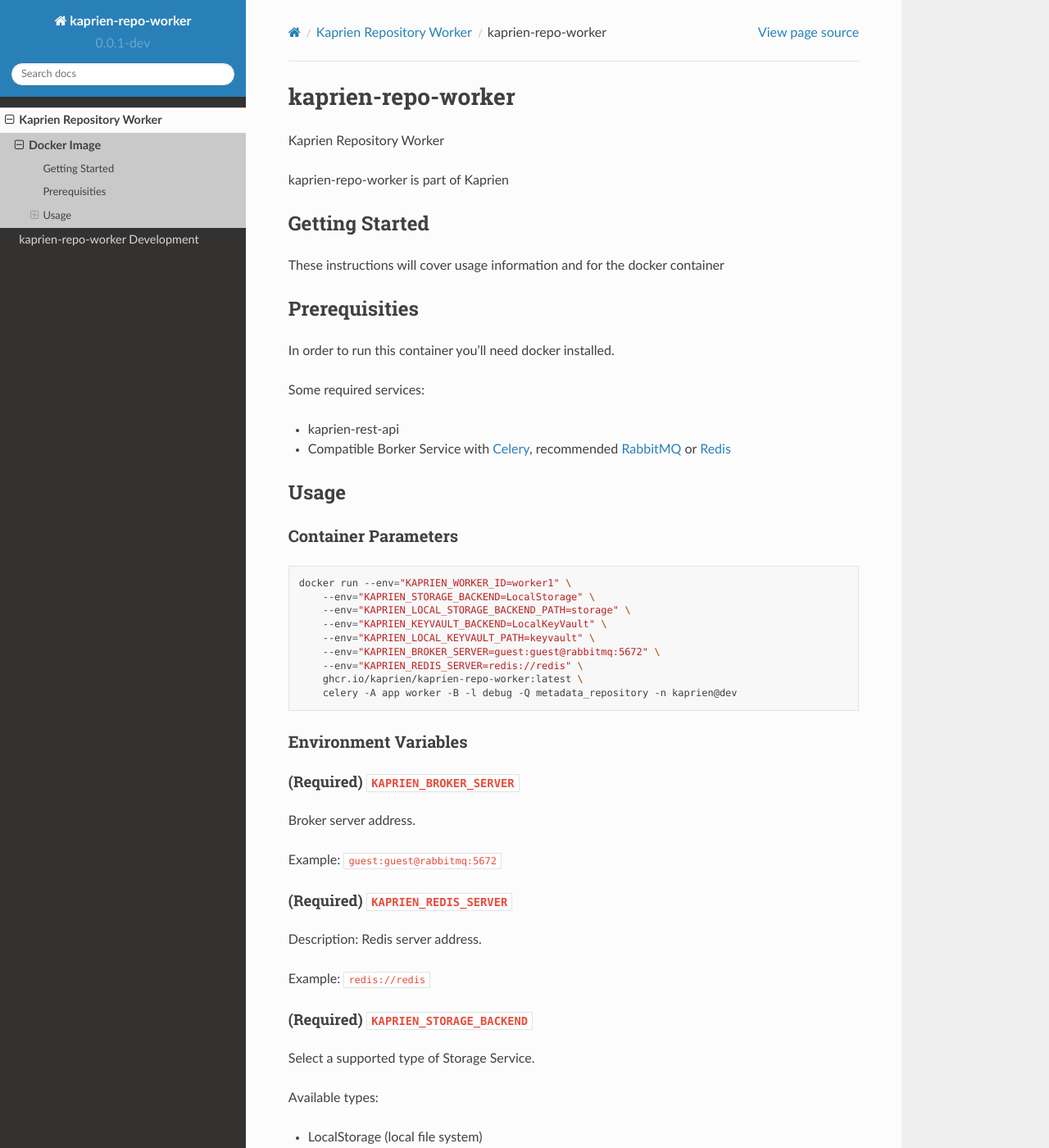
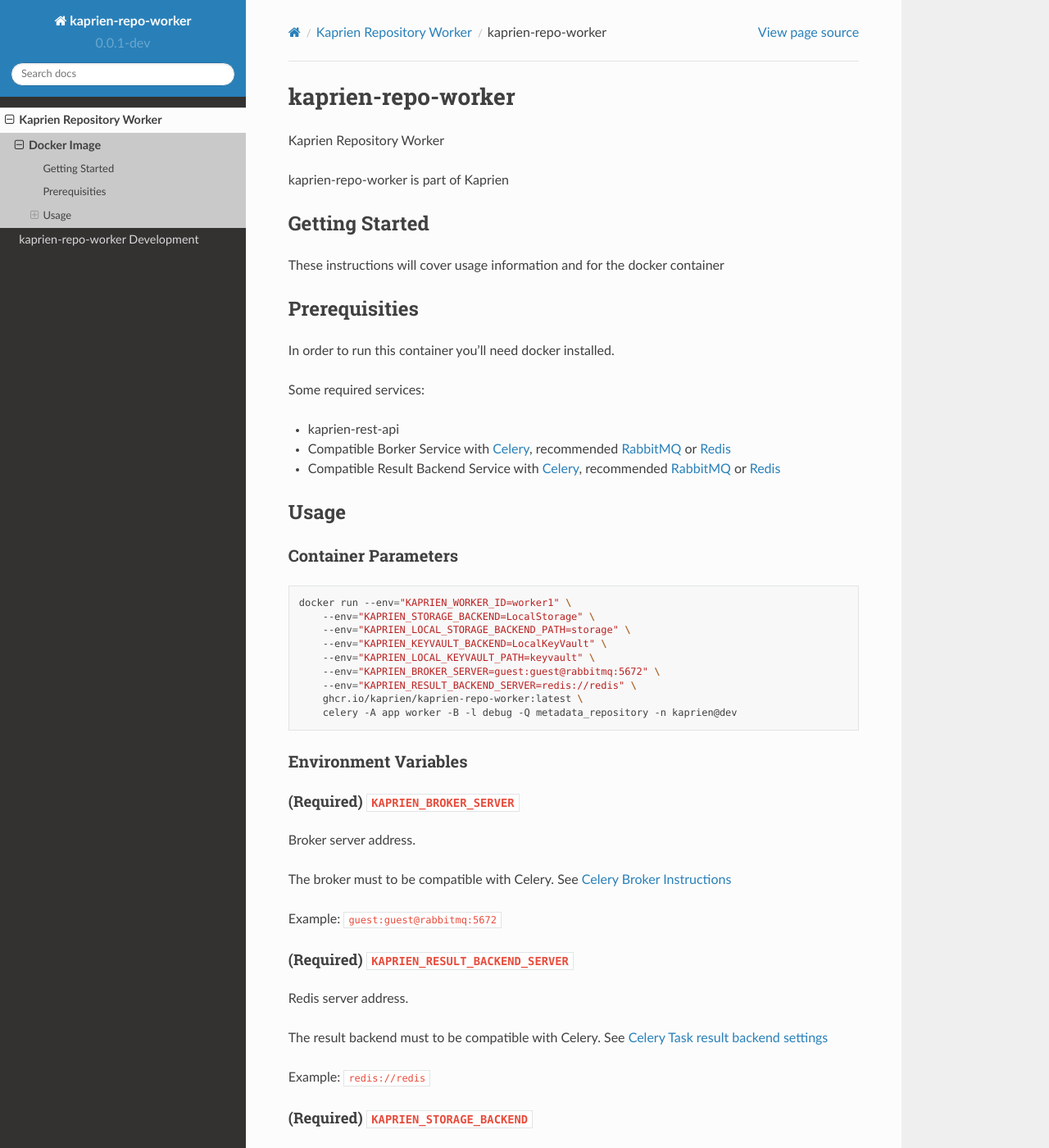
Before and after one commit to repository-service-tuf/repository-service-tuf-worker, a Sphinx documentation site: the page built from docs/source/guide/Docker_README.md, in a window 1280 px wide and 1400 px high. Shown: the whole window at 82% size. Built offline with Sphinx 7.4.7 and the Read the Docs theme 2.0.0, drawn with Linux system fonts in a browser that asks for light colours.

Commit message:
Rename REDIS_SERVER to RESULT_BACKEND_SERVER
Add support to all Backend Servers supported by Celery.
It avoid to be strict about the Backend server.

The recommendation still `rabbimq` and `redis`

Closes #28

Signed-off-by: Kairo Araujo <kairo@kairo.eti.br>

````diff
--- a/app.py
+++ b/app.py
@@ -45,7 +45,7 @@
     FAILURE = "FAILURE"
 
 
-redis_backend = redis.StrictRedis.from_url(worker_settings.REDIS_SERVER)
+redis_backend = redis.StrictRedis.from_url(worker_settings.RESULT_BACKEND_SERVER)
 
 # TODO: Issue https://github.com/KAPRIEN/kaprien/issues/6
 # BROKER_USE_SSL = {
@@ -58,7 +58,7 @@
 app = Celery(
     f"kaprien_repo_worker_{worker_settings.WORKER_ID}",
     broker=worker_settings.BROKER_SERVER,
-    backend=worker_settings.REDIS_SERVER,
+    backend=worker_settings.RESULT_BACKEND_SERVER,
     result_persistent=True,
     task_acks_late=True,
     task_track_started=True,
--- a/docker-compose.yml
+++ b/docker-compose.yml
@@ -33,7 +33,7 @@
       - 80:8000
     environment:
       - KAPRIEN_BROKER_SERVER="amqp://guest:guest@kaprien-mq:5672"
-      - KAPRIEN_REDIS_SERVER="redis://redis"
+      - KAPRIEN_RESULT_BACKEND_SERVER="redis://redis"
       - SECRETS_KAPRIEN_TOKEN_KEY="secret"
       - SECRETS_KAPRIEN_ADMIN_PASSWORD="secret"
     depends_on:
@@ -65,7 +65,7 @@
       - KAPRIEN_LOCAL_STORAGE_BACKEND_PATH="/var/opt/kaprien/storage"
       - KAPRIEN_LOCAL_KEYVAULT_PATH="/var/opt/kaprien/keystorage"
       - KAPRIEN_BROKER_SERVER="amqp://guest:guest@rabbitmq:5672"
-      - KAPRIEN_REDIS_SERVER="redis://redis"
+      - KAPRIEN_RESULT_BACKEND_SERVER="redis://redis"
       - KAPRIEN_WORKER_ID="dev"
     volumes:
       - ./:/opt/kaprien-repo-worker:z
--- a/docs/source/guide/Docker_README.md
+++ b/docs/source/guide/Docker_README.md
@@ -19,6 +19,9 @@
 * Compatible Borker Service with [Celery](http://docs.celeryq.dev/),
   recommended [RabbitMQ](https://www.rabbitmq.com) or
   [Redis](https://redis.com)
+* Compatible Result Backend Service with [Celery](http://docs.celeryq.dev/),
+  recommended [RabbitMQ](https://www.rabbitmq.com) or
+  [Redis](https://redis.com)
 
 
 ## Usage
@@ -32,7 +35,7 @@
     --env="KAPRIEN_KEYVAULT_BACKEND=LocalKeyVault" \
     --env="KAPRIEN_LOCAL_KEYVAULT_PATH=keyvault" \
     --env="KAPRIEN_BROKER_SERVER=guest:guest@rabbitmq:5672" \
-    --env="KAPRIEN_REDIS_SERVER=redis://redis" \
+    --env="KAPRIEN_RESULT_BACKEND_SERVER=redis://redis" \
     ghcr.io/kaprien/kaprien-repo-worker:latest \
     celery -A app worker -B -l debug -Q metadata_repository -n kaprien@dev
 ```
@@ -44,11 +47,17 @@
 
 Broker server address.
 
+The broker must to be compatible with Celery.
+See [Celery Broker Instructions](https://docs.celeryq.dev/en/stable/getting-started/backends-and-brokers/index.html#broker-instructions)
+
 Example: `guest:guest@rabbitmq:5672`
 
-#### (Required) `KAPRIEN_REDIS_SERVER`
+#### (Required) `KAPRIEN_RESULT_BACKEND_SERVER`
 
-Description: Redis server address.
+Redis server address.
+
+The result backend must to be compatible with Celery. See
+[Celery Task result backend settings](https://docs.celeryq.dev/en/stable/userguide/configuration.html#task-result-backend-settings)
 
 Example: `redis://redis`
 
````
Also changed, not shown: 3 other files.
